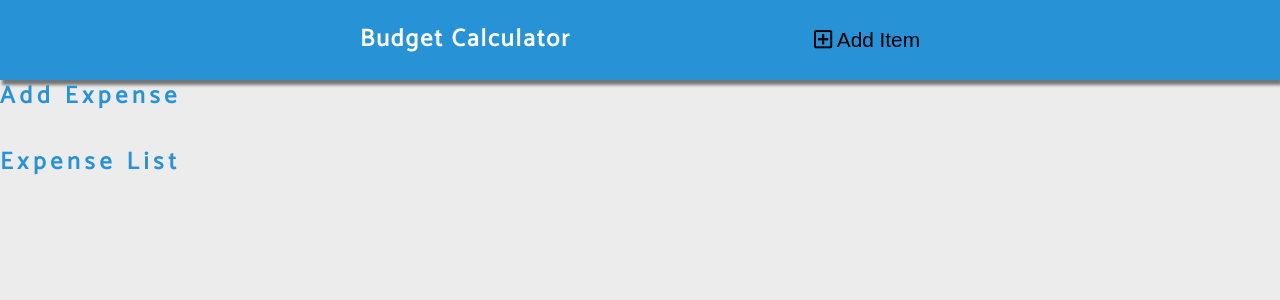
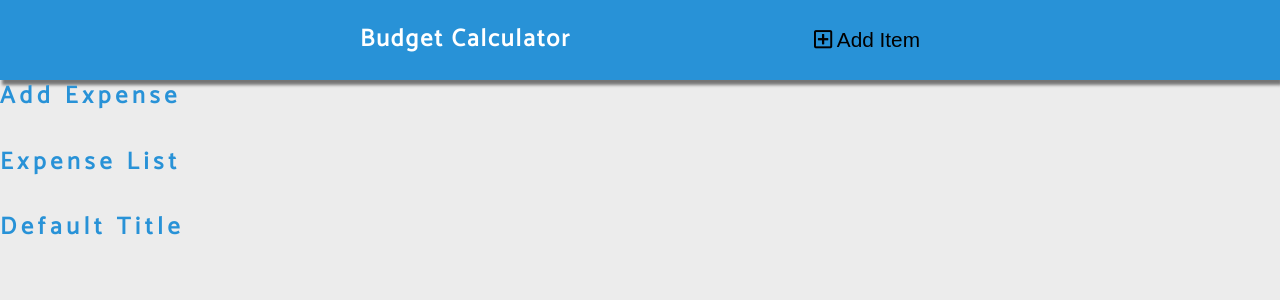
Before and after one commit to BeataJ/budget-calculator-svelte, a Svelte app: page / in a window 1280 px wide. Shown: the top 300 px of the page. Built offline with nearby package versions, Linux system fonts and the light colour scheme.

Commit message:
add default title

```diff
--- a/src/App.svelte
+++ b/src/App.svelte
@@ -9,3 +9,4 @@
 <Navbar />
 <Title title="add expense" />
 <Title title="expense list" />
+<Title />
--- a/src/Title.svelte
+++ b/src/Title.svelte
@@ -1,5 +1,5 @@
 <script>
-  export let title;
+  export let title = 'Default Title';
 </script>
 
 <div class="main-title">
```
